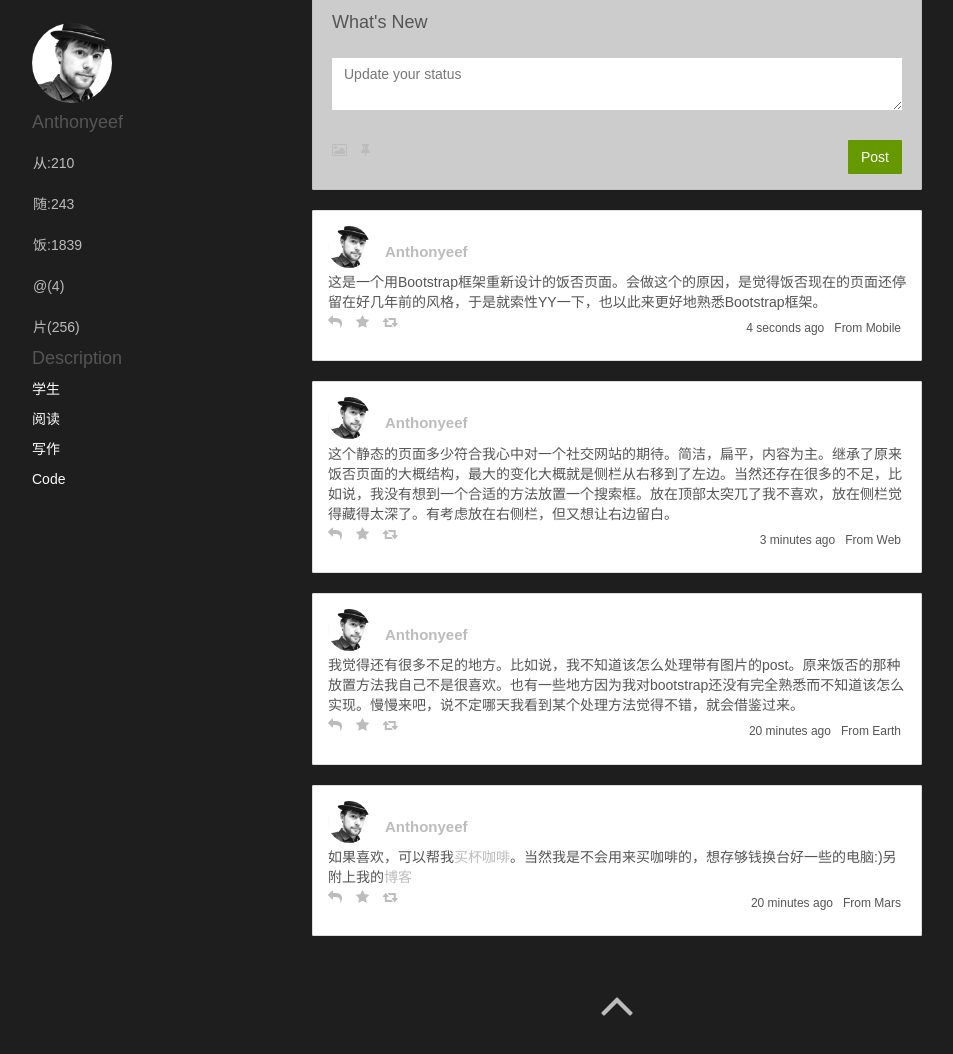
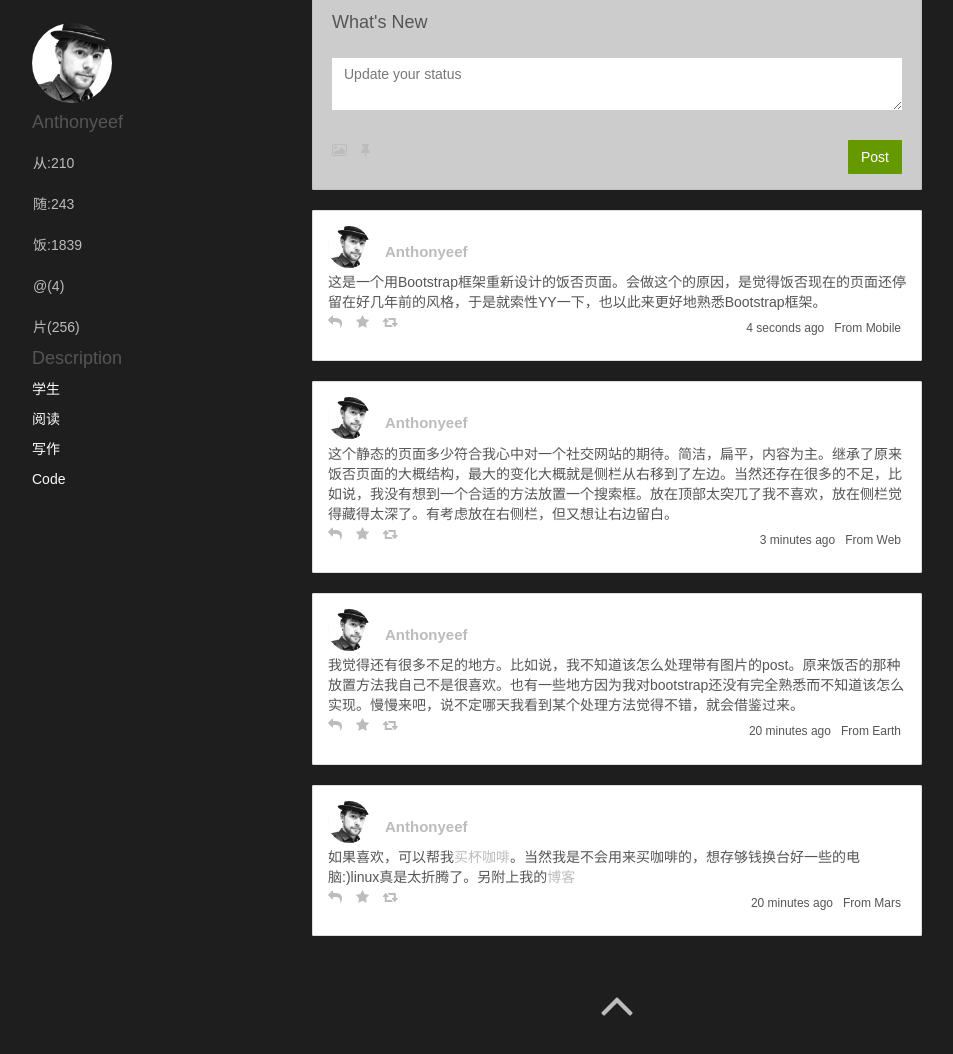
Before and after one commit to Anthonyeef/black-fanfou, a plain HTML site: page index.html in a window 1280 px wide. Shown: the part 68-1122 px from the top of the page, without its empty margins (23-976 px from the left). Drawn offline with nearby package versions, Linux system fonts and the light colour scheme; a web font is replaced by a local one.

Commit message:
add donate link

```diff
--- a/index.html
+++ b/index.html
@@ -197,7 +197,7 @@
                                         <p class="author">Anthonyeef</p>
                                     </a>
                                     <div class="clearfix"></div>
-                                    如果喜欢，可以帮我<a href="">买杯咖啡</a>。当然我是不会用来买咖啡的，想存够钱换台好一些的电脑<span>:)</span>另附上我的<a href="http://anthonyeef.github.io">博客</a>
+                                    如果喜欢，可以帮我<a href="http://www.jianshu.com/p/d3b3b4c21230">买杯咖啡</a>。当然我是不会用来买咖啡的，想存够钱换台好一些的电脑<span>:)</span>linux真是太折腾了。另附上我的<a href="http://anthonyeef.github.io">博客</a>
                                     <ul class="list-inline">
                                         <li><a href="#"><i class="fa fa-reply"></i></a>
                                         </li>
```
